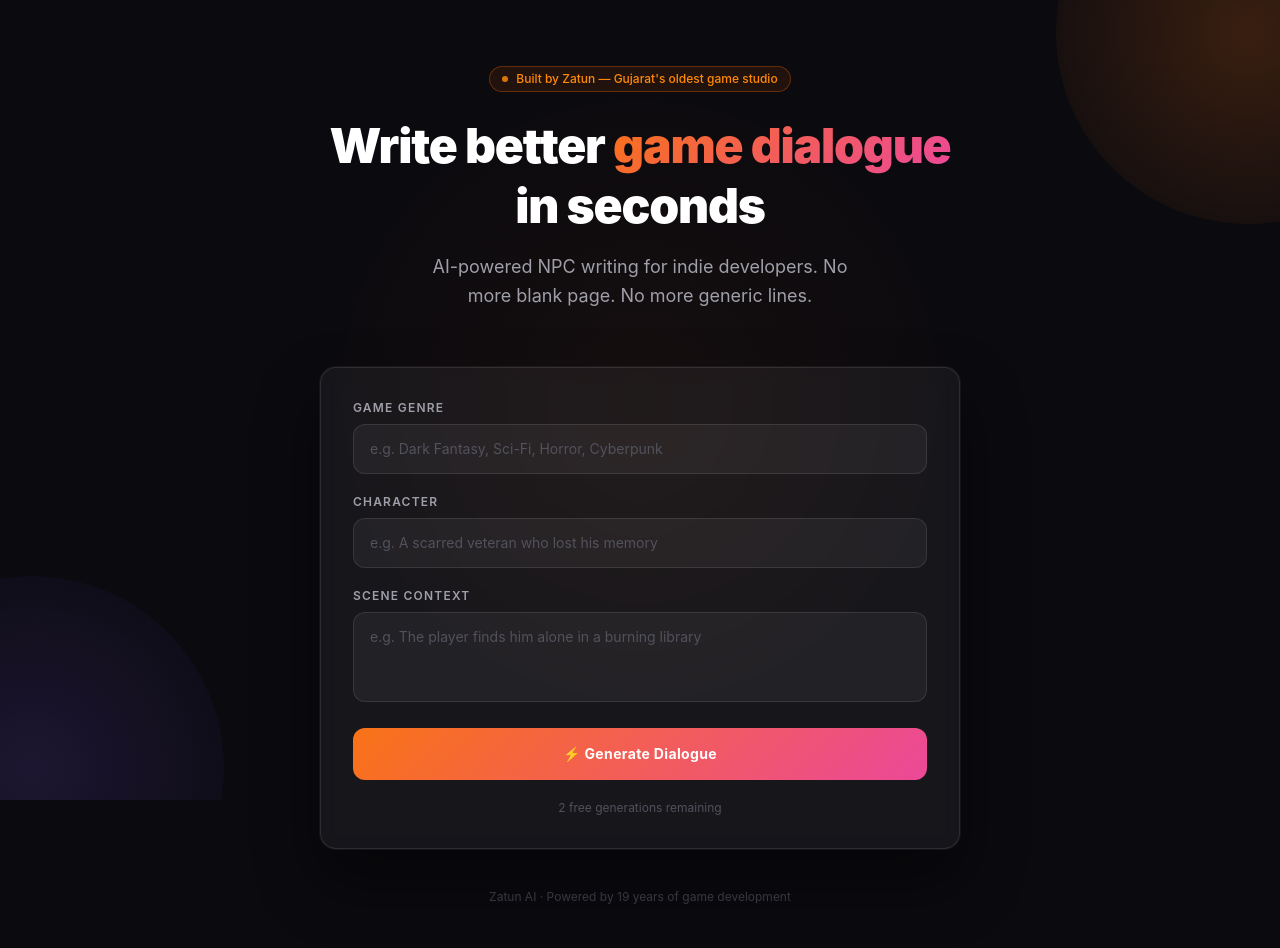
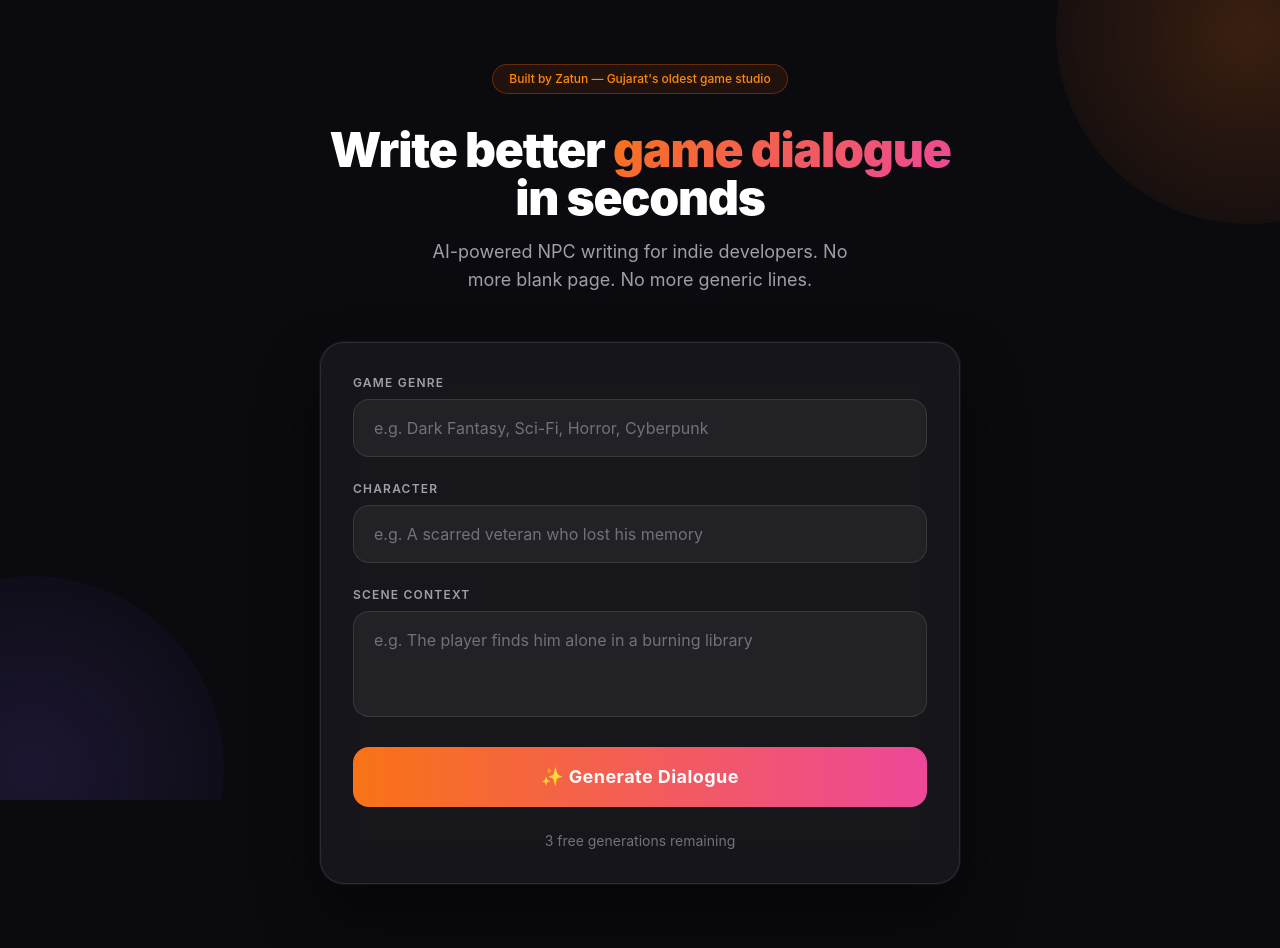
Before and after one commit to rish2323/Zatun-AI, a Next.js app: page / in a window 1280 px wide. Shown: the top 948 px of the page. Built offline with nearby package versions, Linux system fonts and the light colour scheme.

Commit message:
Final UI + hydration fix

```diff
--- a/app/page.tsx
+++ b/app/page.tsx
@@ -1,5 +1,5 @@
 "use client";
-import { useState } from "react";
+import { useState, useEffect } from "react";
 
 export default function Home() {
   const [genre, setGenre] = useState("");
@@ -10,10 +10,33 @@ export default function Home() {
   const [usageCount, setUsageCount] = useState(0);
   const [showPaywall, setShowPaywall] = useState(false);
   const [copied, setCopied] = useState(false);
+  const [isClient, setIsClient] = useState(false);   // ← Fix for hydration
+
+  // Safe localStorage loading
+  useEffect(() => {
+    setIsClient(true);
+    const stored = localStorage.getItem("zatunFreeUses");
+    if (stored) {
+      setUsageCount(parseInt(stored));
+    }
+  }, []);
+
+  const incrementUsage = () => {
+    const newCount = usageCount + 1;
+    setUsageCount(newCount);
+    localStorage.setItem("zatunFreeUses", newCount.toString());
+  };
 
   const handleGenerate = async () => {
-    if (usageCount >= 2) { setShowPaywall(true); return; }
-    if (!genre || !character || !scene) { alert("Please fill in all fields"); return; }
+    if (usageCount >= 3) {
+      setShowPaywall(true);
+      return;
+    }
+    if (!genre || !character || !scene) {
+      alert("Please fill in all fields");
+      return;
+    }
+
     setLoading(true);
     setOutput("");
     try {
@@ -24,7 +47,7 @@ export default function Home() {
       });
       const data = await response.json();
       setOutput(data.result);
-      setUsageCount((prev) => prev + 1);
+      incrementUsage();
     } catch {
       setOutput("Something went wrong. Please try again.");
     }
@@ -32,64 +55,69 @@ export default function Home() {
   };
 
   const handleCopy = () => {
+    if (!output) return;
     navigator.clipboard.writeText(output);
     setCopied(true);
     setTimeout(() => setCopied(false), 2000);
   };
 
+  // Don't render dynamic parts until client is ready
+  if (!isClient) {
+    return <div className="min-h-screen bg-[#0a0a0f]" />; // Simple loader
+  }
+
   return (
-    <div className="min-h-screen bg-[#0a0a0f] text-white" style={{fontFamily: "'Inter', sans-serif"}}>
-      {/* Gradient background blobs */}
+    <div className="min-h-screen bg-[#0a0a0f] text-white" style={{ fontFamily: "'Inter', sans-serif" }}>
       <div className="fixed inset-0 overflow-hidden pointer-events-none">
-        <div className="absolute -top-40 -right-40 w-96 h-96 rounded-full opacity-20" style={{background: "radial-gradient(circle, #f97316, transparent)"}}/>
-        <div className="absolute -bottom-40 -left-40 w-96 h-96 rounded-full opacity-15" style={{background: "radial-gradient(circle, #8b5cf6, transparent)"}}/>
-        <div className="absolute top-1/2 left-1/2 -translate-x-1/2 -translate-y-1/2 w-[600px] h-[600px] rounded-full opacity-5" style={{background: "radial-gradient(circle, #f97316, transparent)"}}/>
+        <div className="absolute -top-40 -right-40 w-96 h-96 rounded-full opacity-20" style={{ background: "radial-gradient(circle, #f97316, transparent)" }} />
+        <div className="absolute -bottom-40 -left-40 w-96 h-96 rounded-full opacity-15" style={{ background: "radial-gradient(circle, #8b5cf6, transparent)" }} />
       </div>
 
       <div className="relative z-10 max-w-2xl mx-auto px-4 py-16">
-        {/* Header */}
-        <div className="text-center mb-14">
-          <div className="inline-flex items-center gap-2 px-3 py-1 rounded-full text-xs font-medium mb-6 border border-orange-500/30 bg-orange-500/10 text-orange-400">
-            <span className="w-1.5 h-1.5 rounded-full bg-orange-400 animate-pulse"/>
+        <div className="text-center mb-12">
+          <div className="inline-flex items-center gap-2 px-4 py-1.5 rounded-full text-xs font-medium mb-8 border border-orange-500/30 bg-orange-500/10 text-orange-400">
             Built by Zatun — Gujarat's oldest game studio
           </div>
-          <h1 className="text-5xl font-black tracking-tight mb-4 leading-tight">
-            Write better
-            <span style={{background: "linear-gradient(135deg, #f97316, #ec4899)", WebkitBackgroundClip: "text", WebkitTextFillColor: "transparent"}}> game dialogue</span>
-            <br />in seconds
+          <h1 className="text-5xl font-black tracking-tight mb-4 leading-none">
+            Write better{" "}
+            <span style={{ background: "linear-gradient(135deg, #f97316, #ec4899)", WebkitBackgroundClip: "text", WebkitTextFillColor: "transparent" }}>
+              game dialogue
+            </span>{" "}
+            in seconds
           </h1>
-          <p className="text-zinc-400 text-lg max-w-md mx-auto leading-relaxed">
+          <p className="text-zinc-400 text-lg max-w-md mx-auto">
             AI-powered NPC writing for indie developers. No more blank page. No more generic lines.
           </p>
         </div>
 
-        {/* Main Card */}
-        <div className="rounded-2xl border border-white/10 bg-white/5 backdrop-blur-sm p-8 mb-4" style={{boxShadow: "0 0 0 1px rgba(255,255,255,0.05), 0 32px 64px rgba(0,0,0,0.4)"}}>
-          <div className="space-y-5">
+        <div className="rounded-3xl border border-white/10 bg-white/5 backdrop-blur-xl p-8" style={{ boxShadow: "0 0 0 1px rgba(255,255,255,0.05), 0 32px 64px rgba(0,0,0,0.4)" }}>
+          <div className="space-y-6">
             <div>
-              <label className="block text-xs font-semibold text-zinc-400 uppercase tracking-widest mb-2">Game Genre</label>
+              <label className="block text-xs font-semibold text-zinc-400 uppercase tracking-widest mb-2">GAME GENRE</label>
               <input
-                className="w-full bg-white/5 border border-white/10 rounded-xl px-4 py-3.5 text-white placeholder-zinc-600 outline-none transition-all focus:border-orange-500/50 focus:bg-white/8 text-sm"
+                className="w-full bg-white/5 border border-white/10 rounded-2xl px-5 py-4 text-white placeholder-zinc-500 focus:border-orange-500/50 focus:bg-white/10"
                 placeholder="e.g. Dark Fantasy, Sci-Fi, Horror, Cyberpunk"
                 value={genre}
                 onChange={(e) => setGenre(e.target.value)}
               />
             </div>
+
             <div>
-              <label className="block text-xs font-semibold text-zinc-400 uppercase tracking-widest mb-2">Character</label>
+              <label className="block text-xs font-semibold text-zinc-400 uppercase tracking-widest mb-2">CHARACTER</label>
               <input
-                className="w-full bg-white/5 border border-white/10 rounded-xl px-4 py-3.5 text-white placeholder-zinc-600 outline-none transition-all focus:border-orange-500/50 focus:bg-white/8 text-sm"
+                className="w-full bg-white/5 border border-white/10 rounded-2xl px-5 py-4 text-white placeholder-zinc-500 focus:border-orange-500/50 focus:bg-white/10"
                 placeholder="e.g. A scarred veteran who lost his memory"
                 value={character}
                 onChange={(e) => setCharacter(e.target.value)}
               />
             </div>
+
             <div>
-              <label className="block text-xs font-semibold text-zinc-400 uppercase tracking-widest mb-2">Scene Context</label>
+              <label className="block text-xs font-semibold text-zinc-400 uppercase tracking-widest mb-2">SCENE CONTEXT</label>
               <textarea
-                className="w-full bg-white/5 border border-white/10 rounded-xl px-4 py-3.5 text-white placeholder-zinc-600 outline-none transition-all focus:border-orange-500/50 focus:bg-white/8 text-sm resize-none"
+                className="w-full bg-white/5 border border-white/10 rounded-2xl px-5 py-4 text-white placeholder-zinc-500 focus:border-orange-500/50 focus:bg-white/10 resize-none"
+                rows={3}
                 placeholder="e.g. The player finds him alone in a burning library"
-                rows={3}
                 value={scene}
                 onChange={(e) => setScene(e.target.value)}
               />
@@ -98,77 +126,49 @@ export default function Home() {
             <button
               onClick={handleGenerate}
               disabled={loading}
-              className="w-full py-4 rounded-xl font-bold text-white text-sm tracking-wide transition-all disabled:opacity-50 disabled:cursor-not-allowed relative overflow-hidden group"
-              style={{background: loading ? "#374151" : "linear-gradient(135deg, #f97316, #ec4899)"}}
+              className="w-full py-4 rounded-2xl font-bold text-lg tracking-wide transition-all disabled:opacity-60 flex items-center justify-center gap-2"
+              style={{ background: "linear-gradient(90deg, #f97316, #ec4899)" }}
             >
-              <span className="relative z-10">
-                {loading ? (
-                  <span className="flex items-center justify-center gap-2">
-                    <svg className="animate-spin w-4 h-4" fill="none" viewBox="0 0 24 24">
-                      <circle className="opacity-25" cx="12" cy="12" r="10" stroke="currentColor" strokeWidth="4"/>
-                      <path className="opacity-75" fill="currentColor" d="M4 12a8 8 0 018-8V0C5.373 0 0 5.373 0 12h4z"/>
-                    </svg>
-                    Generating...
-                  </span>
-                ) : "⚡ Generate Dialogue"}
-              </span>
+              {loading ? "Generating..." : "✨ Generate Dialogue"}
             </button>
 
-            <p className="text-center text-zinc-600 text-xs">
-              {Math.max(0, 2 - usageCount)} free generation{2 - usageCount !== 1 ? "s" : ""} remaining
+            <p className="text-center text-zinc-500 text-sm">
+              {Math.max(0, 3 - usageCount)} free generation{Math.max(0, 3 - usageCount) !== 1 ? "s" : ""} remaining
             </p>
           </div>
         </div>
 
-        {/* Output */}
         {output && !showPaywall && (
-          <div className="rounded-2xl border border-white/10 bg-white/5 backdrop-blur-sm p-8 mb-4" style={{boxShadow: "0 0 0 1px rgba(249,115,22,0.1), 0 32px 64px rgba(0,0,0,0.4)"}}>
-            <div className="flex justify-between items-center mb-4">
-              <div className="flex items-center gap-2">
-                <div className="w-2 h-2 rounded-full bg-orange-400"/>
-                <span className="text-xs font-semibold text-zinc-400 uppercase tracking-widest">Generated Dialogue</span>
-              </div>
-              <div className="flex gap-2">
-                <button
-                  onClick={handleCopy}
-                  className="text-xs px-3 py-1.5 rounded-lg border border-white/10 text-zinc-400 hover:text-white hover:border-white/20 transition-all"
-                >
+          <div className="mt-8 rounded-3xl border border-white/10 bg-white/5 backdrop-blur-xl p-8">
+            <div className="flex justify-between mb-4">
+              <span className="text-xs uppercase tracking-widest text-zinc-400">Generated Dialogue</span>
+              <div className="flex gap-3">
+                <button onClick={handleCopy} className="text-sm px-5 py-2 border border-white/20 rounded-xl hover:bg-white/5">
                   {copied ? "✓ Copied" : "Copy"}
                 </button>
-                <button
-                  onClick={handleGenerate}
-                  disabled={loading}
-                  className="text-xs px-3 py-1.5 rounded-lg border border-orange-500/30 text-orange-400 hover:bg-orange-500/10 transition-all"
-                >
+                <button onClick={handleGenerate} className="text-sm px-5 py-2 border border-orange-500/30 text-orange-400 rounded-xl hover:bg-orange-500/10">
                   Regenerate
                 </button>
               </div>
             </div>
-            <p className="text-zinc-200 whitespace-pre-wrap leading-relaxed text-sm">{output}</p>
+            <div className="text-zinc-200 whitespace-pre-wrap leading-relaxed text-[15px]">{output}</div>
           </div>
         )}
 
-        {/* Paywall */}
         {showPaywall && (
-          <div className="rounded-2xl border border-orange-500/20 bg-white/5 backdrop-blur-sm p-8 text-center" style={{boxShadow: "0 0 40px rgba(249,115,22,0.1)"}}>
-            <div className="w-12 h-12 rounded-2xl mx-auto mb-4 flex items-center justify-center text-2xl" style={{background: "linear-gradient(135deg, #f97316, #ec4899)"}}>
-              ⚡
-            </div>
-            <h2 className="text-2xl font-black mb-2">You're on a roll</h2>
-            <p className="text-zinc-400 text-sm mb-6 max-w-sm mx-auto">
-              Unlock unlimited game dialogue, quest narratives, character backstories and more.
-            </p>
-            <button className="w-full py-4 rounded-xl font-bold text-white text-sm tracking-wide mb-3" style={{background: "linear-gradient(135deg, #f97316, #ec4899)"}}>
-              Get Pro — $9/month
+          <div className="mt-8 rounded-3xl border border-orange-500/20 bg-white/5 backdrop-blur-xl p-10 text-center">
+            <h2 className="text-2xl font-bold mb-3">Free generations finished</h2>
+            <p className="text-zinc-400 mb-6">Get unlimited access for $9/month</p>
+            <button className="w-full py-4 rounded-2xl font-bold text-white" style={{ background: "linear-gradient(90deg, #f97316, #ec4899)" }}>
+              Upgrade to Pro
             </button>
-            <p className="text-zinc-600 text-xs">Cancel anytime · Used by indie devs worldwide</p>
           </div>
         )}
 
-        {/* Footer */}
-        <p className="text-center text-zinc-700 text-xs mt-10">
-          Zatun AI · Powered by 19 years of game development
+        <p className="text-center text-xs text-zinc-600 mt-16">
+          Zatun AI • Powered by 19 years of real game development
         </p>
       </div>
     </div>
-  )}
+  );
+}
```
Also changed, not shown: app/api/generate/route.ts (+15 -6 lines).
